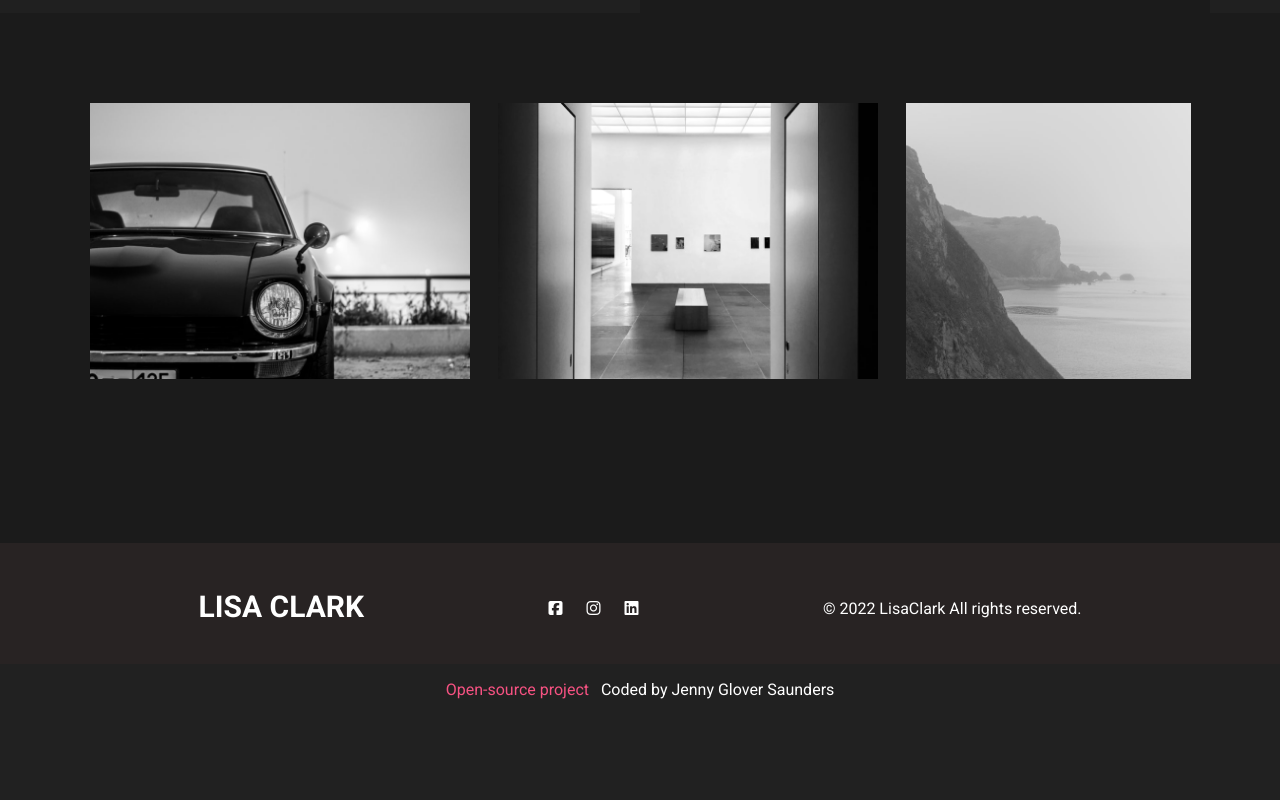
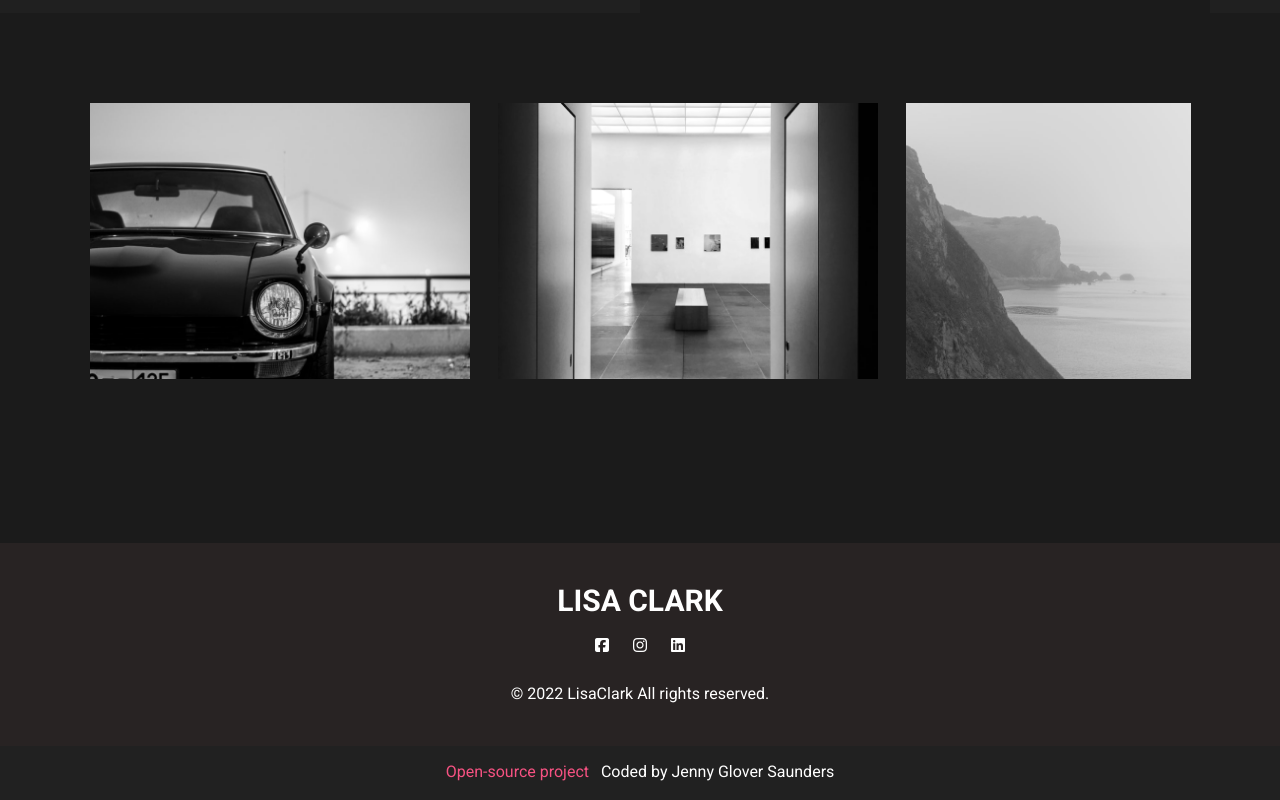
Before and after one commit to JennyGlover/portfolio-project, a plain HTML site: page about.html in a window 1280 px wide. Shown: the part 731-1531 px from the top of the page. Before the commit the page ends 1449 px from the top, so only its background shows below. Drawn offline with nearby package versions, Linux system fonts and the light colour scheme.

Commit message:
centered the social media links

```diff
--- a/about.html
+++ b/about.html
@@ -137,12 +137,10 @@
       </div>
     </div>
     <div class="footer-background">
-      <div class="flex-container">
-        <div>
+      <br />
       <p class="artist-name-footer">
         <a href="index.html">LISA CLARK</a>
       </p>
-        </div>
       <div class="social-icons">
         <a href="https://www.facebook.com" target="_blank">
           <i class="fa-brands fa-square-facebook home-icon"></i
@@ -154,10 +152,8 @@
           <i class="fa-brands fa-linkedin home-icon"></i
         ></a>
       </div>
-        <div>
+      <br />
       <p class="copyrights">© 2022 LisaClark All rights reserved.</p>
-        </div>
-      </div>
     </div>
     <p class="git-hub-source">
       <a
--- a/src/styles.css
+++ b/src/styles.css
@@ -95,6 +95,7 @@ box-sizing: content-box;
     background-color: #282323;
     padding: 24px;
        color: white;
+    text-align: center;
 
 }
 
```
Also changed, not shown: contact.html (+2 -6 lines), gallery.html (+2 -6 lines), index.html (+2 -6 lines). Lines whose indentation alone changed are shown as unchanged.
